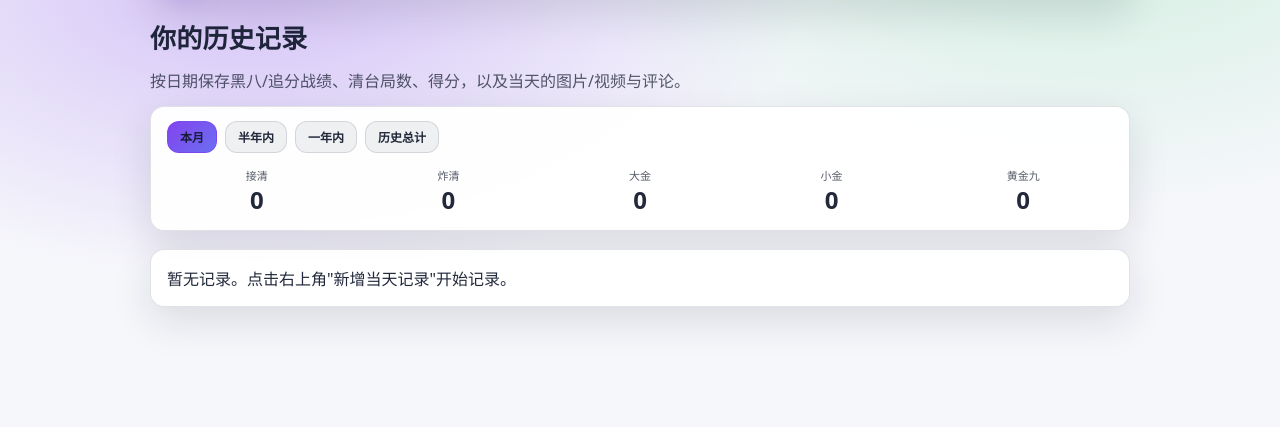
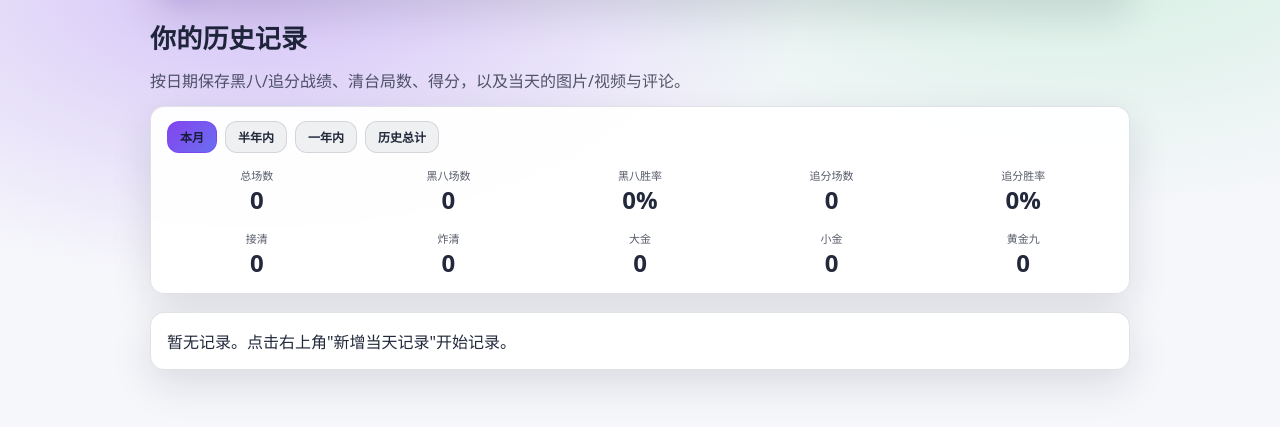
Before and after one commit to happyneymar/billiard_deploy, a Django app: page / in a window 1280 px wide. Shown: the part 100-527 px from the top of the page. Run offline with Django 5.2, Linux system fonts and the light colour scheme; the visitor is signed in with stand-in values (Sample User, id 1); data comes from the database, SQL or seed files in the repository; data that the repository does not hold is empty.

Commit message:
主页增加胜率统计

```diff
--- a/diary/templates/diary/record_list.html
+++ b/diary/templates/diary/record_list.html
@@ -22,56 +22,48 @@
       <a href="?period=all" class="btn {% if period == 'all' %}btn-primary{% endif %}" style="font-size:12px; padding:6px 12px;">历史总计</a>
     </div>
     {# 统计数据 #}
+    <div style="display:grid; grid-template-columns:repeat(5,1fr); gap:12px; text-align:center; margin-bottom:14px;">
+      <div>
+        <div style="font-size:11px; color:var(--muted);">总场数</div>
+        <div style="font-size:24px; font-weight:800;">{{ selected_stats.total_matches }}</div>
+      </div>
+      <div>
+        <div style="font-size:11px; color:var(--muted);">黑八场数</div>
+        <div style="font-size:24px; font-weight:800;">{{ selected_stats.eight_ball_matches }}</div>
+      </div>
+      <div>
+        <div style="font-size:11px; color:var(--muted);">黑八胜率</div>
+        <div style="font-size:24px; font-weight:800;">{{ selected_stats.eight_ball_win_rate }}%</div>
+      </div>
+      <div>
+        <div style="font-size:11px; color:var(--muted);">追分场数</div>
+        <div style="font-size:24px; font-weight:800;">{{ selected_stats.score_matches }}</div>
+      </div>
+      <div>
+        <div style="font-size:11px; color:var(--muted);">追分胜率</div>
+        <div style="font-size:24px; font-weight:800;">{{ selected_stats.score_win_rate }}%</div>
+      </div>
+    </div>
     <div style="display:grid; grid-template-columns:repeat(5,1fr); gap:12px; text-align:center;">
       <div>
         <div style="font-size:11px; color:var(--muted);">接清</div>
-        <div style="font-size:24px; font-weight:800;">
-          {% if period == 'month' %}{{ stats.month.clear_in }}
-          {% elif period == 'half_year' %}{{ stats.half_year.clear_in }}
-          {% elif period == 'one_year' %}{{ stats.one_year.clear_in }}
-          {% else %}{{ stats.all.clear_in }}
-          {% endif %}
-        </div>
+        <div style="font-size:24px; font-weight:800;">{{ selected_stats.clear_in }}</div>
       </div>
       <div>
         <div style="font-size:11px; color:var(--muted);">炸清</div>
-        <div style="font-size:24px; font-weight:800;">
-          {% if period == 'month' %}{{ stats.month.clear_boom }}
-          {% elif period == 'half_year' %}{{ stats.half_year.clear_boom }}
-          {% elif period == 'one_year' %}{{ stats.one_year.clear_boom }}
-          {% else %}{{ stats.all.clear_boom }}
-          {% endif %}
-        </div>
+        <div style="font-size:24px; font-weight:800;">{{ selected_stats.clear_boom }}</div>
       </div>
       <div>
         <div style="font-size:11px; color:var(--muted);">大金</div>
-        <div style="font-size:24px; font-weight:800;">
-          {% if period == 'month' %}{{ stats.month.big_jin }}
-          {% elif period == 'half_year' %}{{ stats.half_year.big_jin }}
-          {% elif period == 'one_year' %}{{ stats.one_year.big_jin }}
-          {% else %}{{ stats.all.big_jin }}
-          {% endif %}
-        </div>
+        <div style="font-size:24px; font-weight:800;">{{ selected_stats.big_jin }}</div>
       </div>
       <div>
         <div style="font-size:11px; color:var(--muted);">小金</div>
-        <div style="font-size:24px; font-weight:800;">
-          {% if period == 'month' %}{{ stats.month.small_jin }}
-          {% elif period == 'half_year' %}{{ stats.half_year.small_jin }}
-          {% elif period == 'one_year' %}{{ stats.one_year.small_jin }}
-          {% else %}{{ stats.all.small_jin }}
-          {% endif %}
-        </div>
+        <div style="font-size:24px; font-weight:800;">{{ selected_stats.small_jin }}</div>
       </div>
       <div>
         <div style="font-size:11px; color:var(--muted);">黄金九</div>
-        <div style="font-size:24px; font-weight:800;">
-          {% if period == 'month' %}{{ stats.month.golden_nine }}
-          {% elif period == 'half_year' %}{{ stats.half_year.golden_nine }}
-          {% elif period == 'one_year' %}{{ stats.one_year.golden_nine }}
-          {% else %}{{ stats.all.golden_nine }}
-          {% endif %}
-        </div>
+        <div style="font-size:24px; font-weight:800;">{{ selected_stats.golden_nine }}</div>
       </div>
     </div>
   </div>
--- a/diary/views.py
+++ b/diary/views.py
@@ -11,7 +11,7 @@ from django.contrib.auth.decorators import login_required
 from django.contrib.auth.forms import AuthenticationForm
 from django.contrib.auth.models import User
 from django.db import transaction
-from django.db.models import Count, Q, Sum
+from django.db.models import Count, F, Q, Sum
 from django.http import FileResponse, Http404, JsonResponse
 from django.shortcuts import get_object_or_404, redirect, render
 from django.urls import reverse
@@ -161,7 +161,29 @@ def record_list(request):
     base_qs = DailyRecord.objects.filter(user=request.user)
 
     def _agg(qs):
+        total_matches = qs.count()
+        eight_ball_matches = qs.filter(game_type=DailyRecord.TYPE_8BALL).count()
+        eight_ball_wins = qs.filter(
+            game_type=DailyRecord.TYPE_8BALL,
+            score_for__gt=F("score_against"),
+        ).count()
+        score_matches = qs.filter(game_type=DailyRecord.TYPE_SCORE).count()
+        score_wins = qs.filter(
+            game_type=DailyRecord.TYPE_SCORE,
+            score__gt=0,
+        ).count()
+
+        def _win_rate(wins, matches):
+            if not matches:
+                return 0
+            return round(wins * 100 / matches)
+
         return {
+            "total_matches": total_matches,
+            "eight_ball_matches": eight_ball_matches,
+            "eight_ball_win_rate": _win_rate(eight_ball_wins, eight_ball_matches),
+            "score_matches": score_matches,
+            "score_win_rate": _win_rate(score_wins, score_matches),
             "clear_in": qs.aggregate(s=Sum("clear_in_count"))["s"] or 0,
             "clear_boom": qs.aggregate(s=Sum("clear_boom_count"))["s"] or 0,
             "big_jin": qs.aggregate(s=Sum("big_jin"))["s"] or 0,
@@ -178,6 +200,8 @@ def record_list(request):
 
     # 获取当前选择的时间段，默认为"本月"
     period = request.GET.get("period", "month")
+    if period not in stats:
+        period = "month"
 
     records = base_qs.order_by("-date", "-created_at")
     return render(
@@ -187,6 +211,7 @@ def record_list(request):
             "records": records,
             "stats": stats,
             "period": period,
+            "selected_stats": stats[period],
             "battle_notices": _build_battle_notices(request.user),
         },
     )
```
Also changed, not shown: diary/tests.py (+45 -0 lines).
